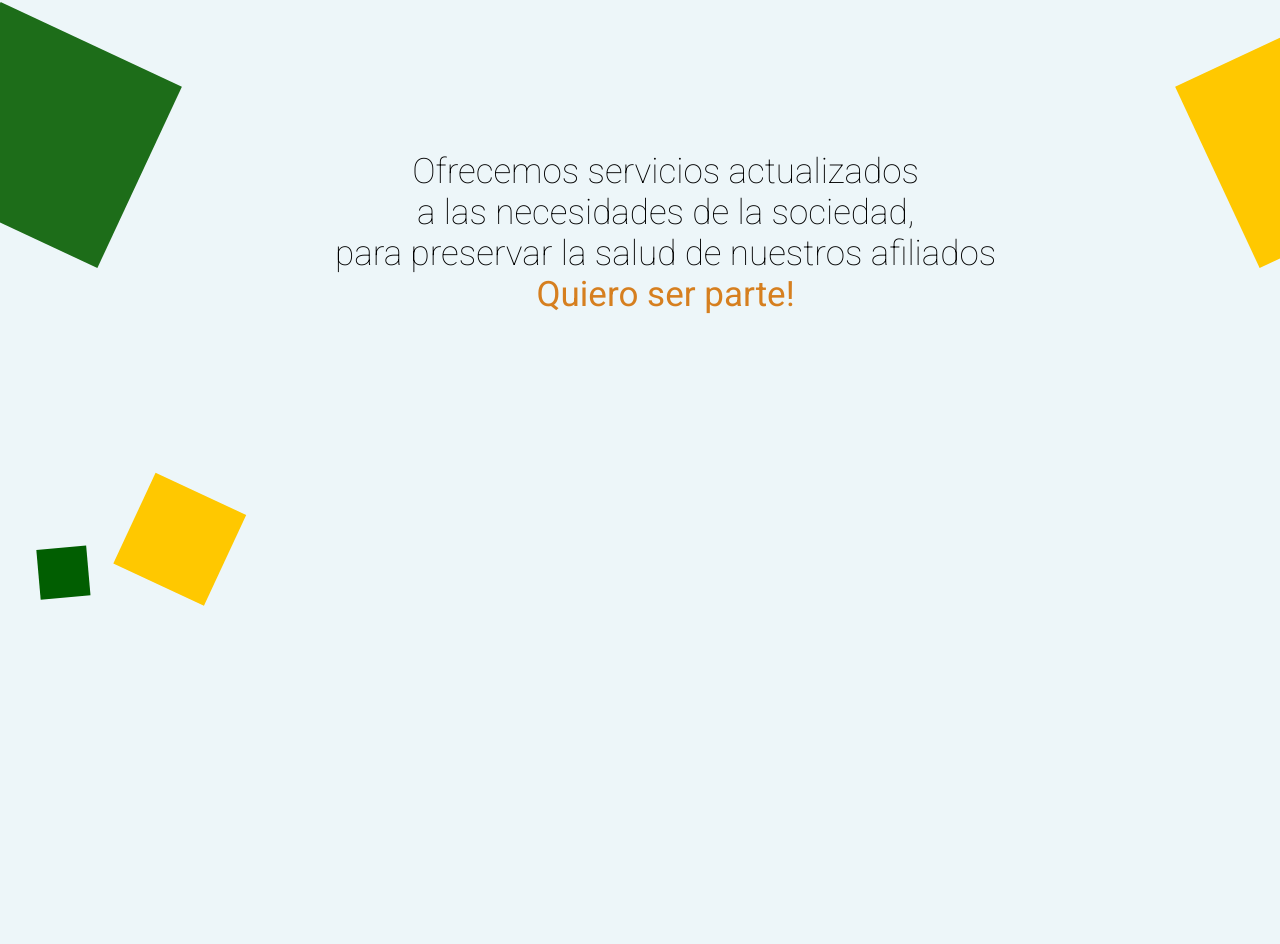
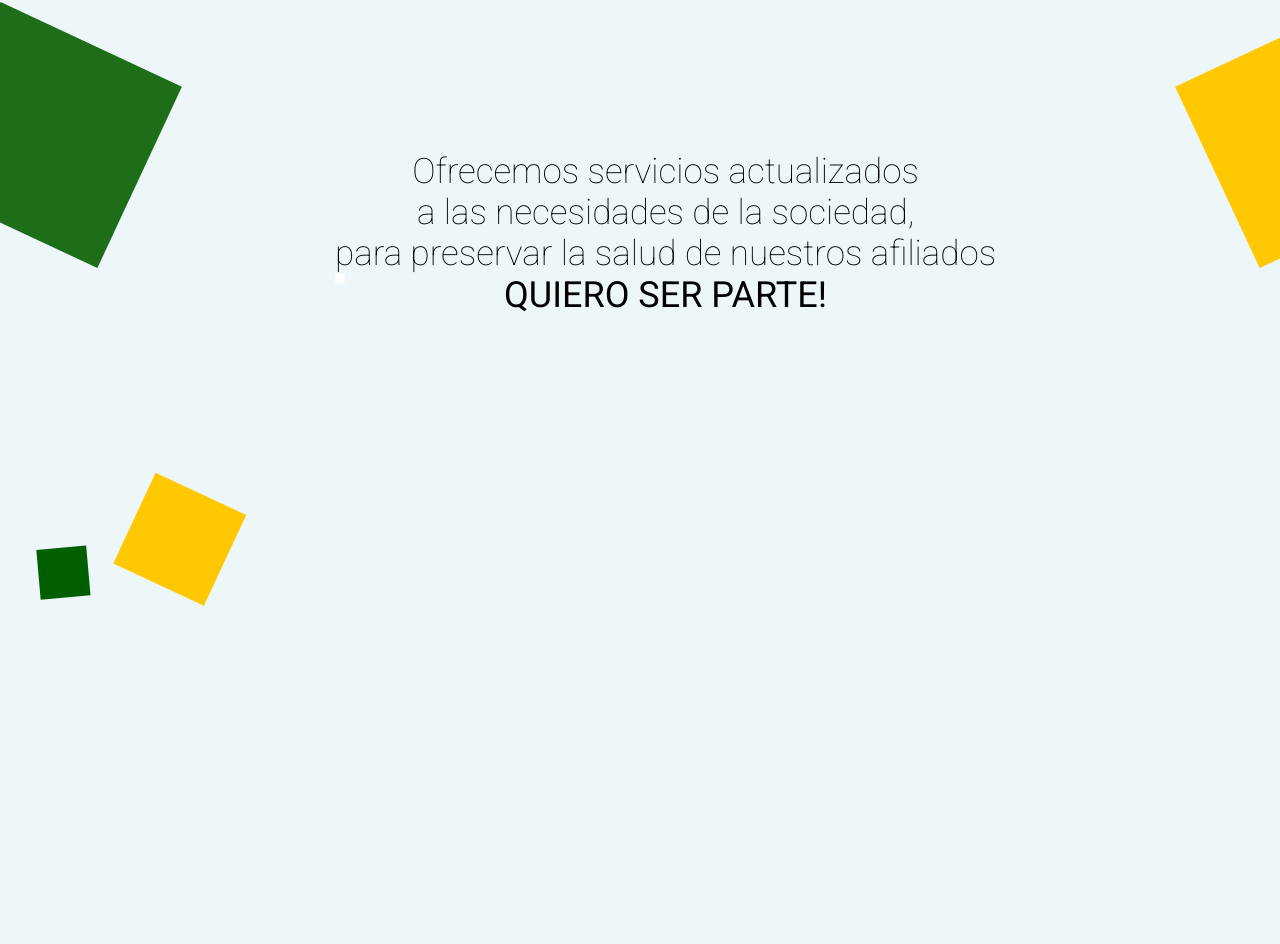
Before and after one commit to FranCasasH/cemweb, an Angular app: page / in a window 1280 px wide. Shown: the part 2327-3271 px from the top of the page. Built offline with nearby package versions, Linux system fonts and the light colour scheme; a web font is replaced by a local one.

Commit message:
cursor is broken

```diff
--- a/src/app/pages/home/home.component.css
+++ b/src/app/pages/home/home.component.css
@@ -1,7 +1,9 @@
 @import url('https://fonts.googleapis.com/css2?family=Calistoga&display=swap');
 @import url('https://fonts.googleapis.com/css2?family=Roboto:ital,wght@0,100;0,300;0,400;0,500;0,700;0,900;1,100;1,300;1,400;1,500;1,700;1,900&display=swap');
 /* right slidee */
+
 main{
+  cursor: none;
   background-color: #edf6f9;
   width: 100%;
   height: 100vh;
@@ -71,10 +73,37 @@ h1{
 h1 a{
   text-decoration: none;
 }
+
 h1 a p{
+  display: inline-block;
+  font-family: "Roboto";
   font-weight: 400;
-  color: #D67F1F;
+  color: #000000;
+  font-size: 36px;
+  text-transform: uppercase;
+  pointer-events: none;
+  transition: transform 0.1s linear;
 }
+
+
+.cursor {
+  z-index: 9999;
+  pointer-events: none;
+  position: fixed;
+  padding: 0.3rem;
+  background-color: #ffffff;
+  mix-blend-mode: difference;
+  transition: transform 0.3s ease;
+}
+
+.hover-this {
+  transition: all 0.3s ease;
+}
+
+.hover-this:hover ~ .cursor {
+  transform: translate(-50%, -50%) scale(8);
+}
+
 @media (max-width: 1280px){
   .outro h1{
     font-size: 35px;
--- a/src/app/pages/home/home.component.html
+++ b/src/app/pages/home/home.component.html
@@ -1,12 +1,11 @@
 <app-menu id="menu"></app-menu>
+
 <main>
   <div class="container" id="nosotros">
     <section class="wrapper">
-
       <div class="cubeB" data-aos="fade-zoom-in" data-aos-easing="ease-in-back" data-aos-delay="3600"></div>
       <div class="cubeM"></div>
       <div class="cubeS"></div>
-
       <h1>Desde 1987</h1>
       <div class="card" id="card1">
         <img src="../../../assets/sheets/fotos antiguas/primerLugar.jpg" alt="">
@@ -22,16 +21,18 @@
       </div>
     </section>
     <section class="outro">
-
       <div class="cubeB"></div>
       <div class="cubeM"></div>
       <div class="cubeS"></div>
       <div class="cubeM"></div>
       <div class="cubeB"></div>
-
-      <h1>Ofrecemos servicios actualizados <br> a las necesidades de la sociedad, <br>para preservar la salud de nuestros afiliados <br> <a href=""><p>Quiero ser parte!</p></a></h1>
+      <h1>
+        Ofrecemos servicios actualizados <br> a las necesidades de la sociedad, <br>para preservar la salud de nuestros afiliados <br>
+        <a href=""><div class="cursor"></div><p class="hover-this">Quiero ser parte!</p></a>
+      </h1>
     </section>
   </div>
+
   <div class="ContainerApp">
     <section class="info">
       <div class="appRows">
@@ -39,21 +40,17 @@
         <div class="appRow"><h2><b>B</b>ENEFICIOS</h2></div>
       </div>
     </section>
-
     <section class="appInfo">
       <p>Ingresa a la aplicacion y conta con beneficios exclusivos</p>
-      <div class="animatedBox"><a target="_blank" href="https://play.google.com/store/apps/details?id=com.bepros.sumabeneficios&hl=es_AR"><img src="../../../assets/sheets/icons/downlodIcon.svg" alt=""></a> </div>
+      <div class="animatedBox"><a target="_blank" href="https://play.google.com/store/apps/details?id=com.bepros.sumabeneficios&hl=es_AR"><img src="../../../assets/sheets/icons/downlodIcon.svg" alt=""></a></div>
     </section>
-
     <section class="whitespace"></section>
-
     <section class="pinned">
       <div class="revealer">
         <div class="revealer1"></div>
         <div class="revealer2"></div>
       </div>
     </section>
-
     <section class="things">
       <div class="rectangle"></div>
       <h2>Nuestro</h2>
@@ -61,17 +58,16 @@
       <div class="rectangle2"></div>
       <div class="wrapperzoom">
         <div class="contentzoom">
-          <section class="section hero">
-          </section>
+          <section class="section hero"></section>
           <section class="infoProf">
-            <p>Desde Cem sabemos que nuestros profesionales nos representan, por eso tenemos los mejores para cuidarte las 24hs del dia durante todo el año </p>
+            <p>Desde Cem sabemos que nuestros profesionales nos representan, por eso tenemos los mejores para cuidarte las 24hs del dia durante todo el año</p>
           </section>
           <section class="map" id="map">
             <h2>Encontranos <br> en el valle de Punilla</h2>
             <div id="scroll-container">
               <svg xmlns="http://www.w3.org/2000/svg" viewBox="0 0 1476.94 5409.57" id="star-svg">
-              <path fill="none" stroke="#191970" stroke-width="30" id="star-path" d="M189.86,0c0,90.59,25,146.94,142,171.24,163.91,34.06,832.5-234.75,900.5,207.26,60,390-330.5,640.13-589.5,794.8-526.37,314.34-760.38,611.41-576,992.7,234,483.9,933.71,51.63,1243,582.74,184,316,239,626.43,21,1012-224.63,397.3-952.54,430.44-1166,900.41-92.26,203.14,8,497.15,101,746.85"/>
-            </svg>
+                <path fill="none" stroke="#191970" stroke-width="30" id="star-path" d="M189.86,0c0,90.59,25,146.94,142,171.24,163.91,34.06,832.5-234.75,900.5,207.26,60,390-330.5,640.13-589.5,794.8-526.37,314.34-760.38,611.41-576,992.7,234,483.9,933.71,51.63,1243,582.74,184,316,239,626.43,21,1012-224.63,397.3-952.54,430.44-1166,900.41-92.26,203.14,8,497.15,101,746.85"/>
+              </svg>
             </div>
           </section>
         </div>
--- a/src/app/pages/home/home.component.ts
+++ b/src/app/pages/home/home.component.ts
@@ -233,5 +233,35 @@ export class HomeComponent implements AfterViewInit {
 
 
     }
+    if (typeof document !== 'undefined') {
+      const links = document.querySelectorAll('main > .hover-this');
+      const cursor = document.querySelector('.cursor') as HTMLElement;
+
+      const animateit: EventListener = function (this: HTMLElement, e: Event) {
+        const event = e as MouseEvent;
+        const span = this.querySelector('p') as HTMLElement;
+        const { offsetX: x, offsetY: y } = event;
+        const { offsetWidth: width, offsetHeight: height } = this;
+        const move = 25;
+        const xMove = (x / width) * (move * 2) - move;
+        const yMove = (y / height) * (move * 2) - move;
+        span.style.transform = `translate(${xMove}px, ${yMove}px)`;
+        if (event.type === 'mouseleave') span.style.transform = '';
+      };
+
+      const editCursor: EventListener = (e: Event) => {
+        const event = e as MouseEvent;
+        const { clientX: x, clientY: y } = event;
+        cursor.style.left = `${x}px`;
+        cursor.style.top = `${y}px`;
+      };
+
+      links.forEach(link => {
+        link.addEventListener('mousemove', animateit);
+        link.addEventListener('mouseleave', animateit);
+      });
+
+      window.addEventListener('mousemove', editCursor);
+    }
   }
 }
```
